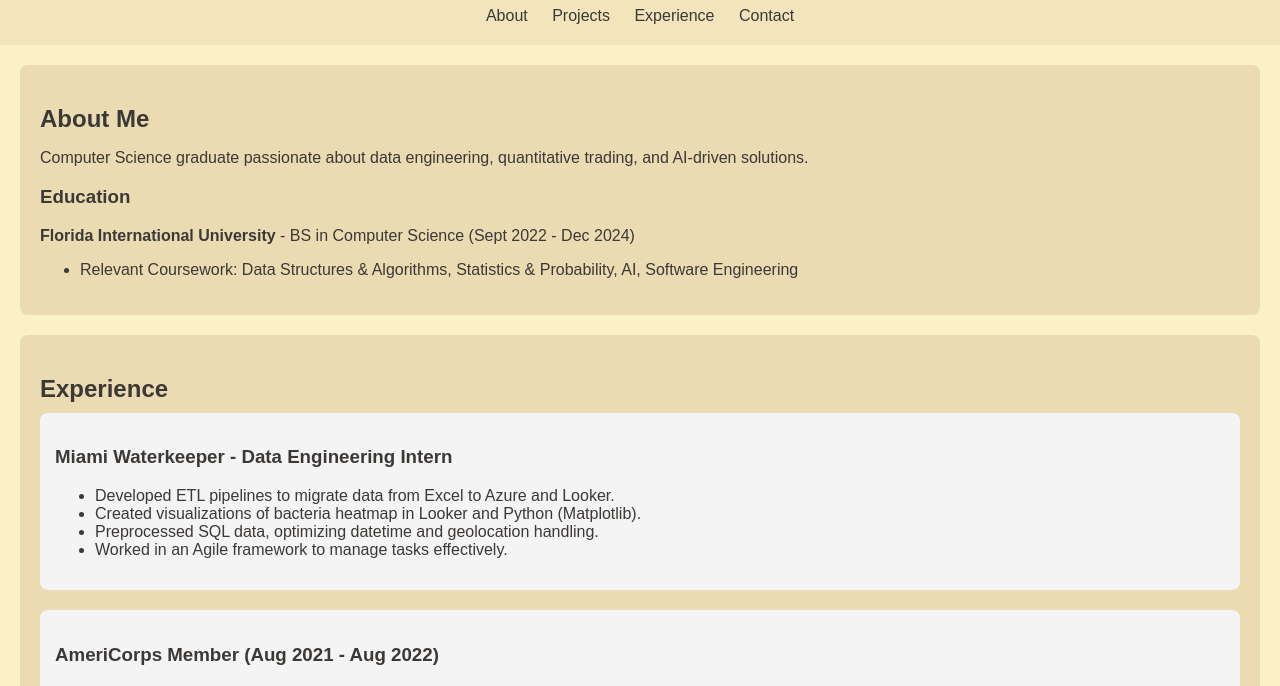
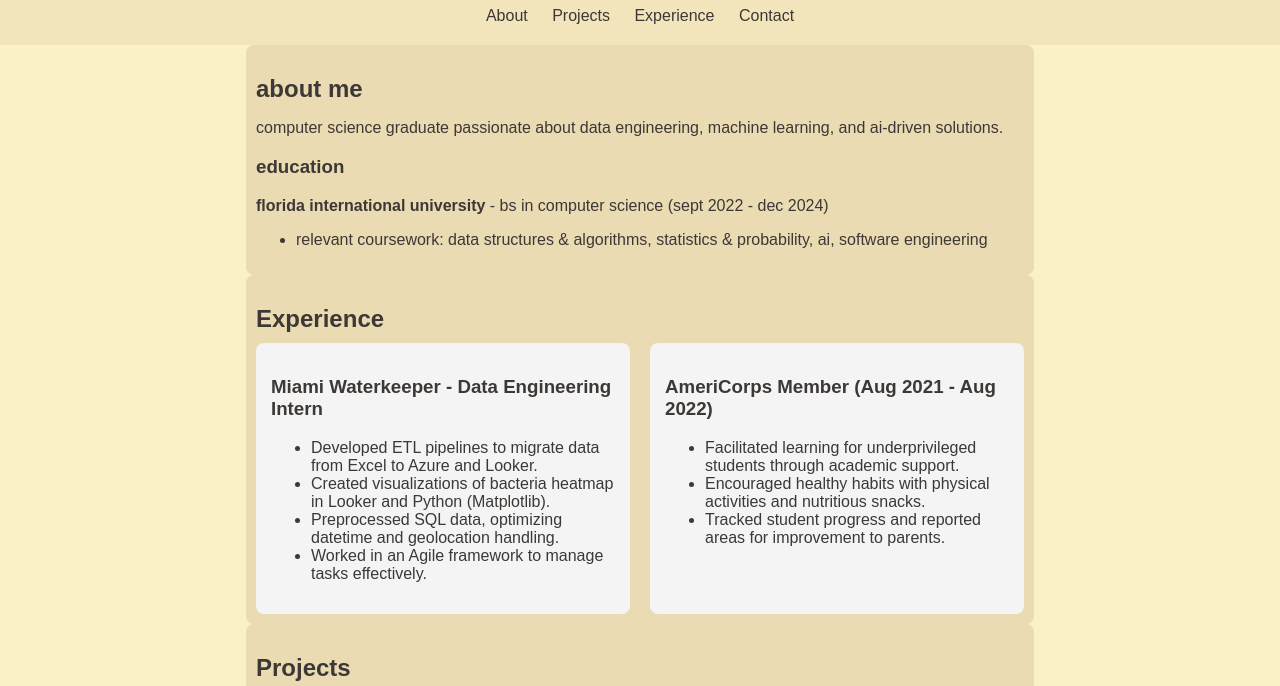
Before and after one commit to noddle-Cake/WebsiteTest, a website: page index.html in a window 1280 px wide. Shown: the part 81-767 px from the top of the page. Drawn offline with Linux system fonts and the light colour scheme.

Commit message:
update grid to show more information when on desktop browser testing on phone still in progress

```diff
--- a/index.html
+++ b/index.html
@@ -7,9 +7,9 @@
     <link rel="stylesheet" href="styles.css">
     <script defer src="index.js"></script>
 </head>
-<body>
-
-<header>
+<body class="light-theme">
+<div class="container">
+<header >
     <h1>Chris Servin</h1>
     <nav>
         <a href="#about">About</a>
@@ -18,24 +18,23 @@
         <a href="#contact">Contact</a>
     </nav>
 </header>
+</div>
+<!-- about section -->
+<section id="about" class="centered-section">
+    <h2>about me</h2>
+    <p>computer science graduate passionate about data engineering, machine learning, and ai-driven solutions.</p>
 
-<!-- ABOUT SECTION -->
-<section id="about">
-    <h2>About Me</h2>
-    <p>Computer Science graduate passionate about data engineering, quantitative trading, and AI-driven solutions.</p>
-
-    <h3>Education</h3>
-    <p><strong>Florida International University</strong> - BS in Computer Science (Sept 2022 - Dec 2024)</p>
+    <h3>education</h3>
+    <p><strong>florida international university</strong> - bs in computer science (sept 2022 - dec 2024)</p>
     <ul>
-        <li>Relevant Coursework: Data Structures & Algorithms, Statistics & Probability, AI, Software Engineering</li>
+        <li>relevant coursework: data structures & algorithms, statistics & probability, ai, software engineering</li>
     </ul>
 </section>
 
 <!-- EXPERIENCE SECTION -->
-<section id="experience">
+<section id="experience" class="centered-section">
     <h2>Experience</h2>
     <div class="list-container">
-
         <div class="element">
             <h3>Miami Waterkeeper - Data Engineering Intern</h3>
             <ul>
@@ -45,7 +44,6 @@
                 <li>Worked in an Agile framework to manage tasks effectively.</li>
             </ul>
         </div>
-
         <div class="element">
             <h3>AmeriCorps Member (Aug 2021 - Aug 2022)</h3>
             <ul>
@@ -58,7 +56,7 @@
 </section>
 
 <!-- PROJECTS SECTION -->
-<section id="projects">
+<section id="projects" class="centered-section">
     <h2>Projects</h2>
     <div class="list-container">
         <div class="element">
@@ -117,6 +115,7 @@
     </div>
 </section>
 
+
 <button id="themeToggle">🌙</button>
 
 <!-- CONTACT SECTION -->
--- a/styles.css
+++ b/styles.css
@@ -1,8 +1,8 @@
 /* Base Styles */
 .list-container {
-    display: flex;
-    flex-wrap: wrap;
-    justify-content: space-between;
+    display: grid;
+    grid-template-columns: repeat(auto-fit, minmax(300px, 1fr));
+    justify-content: center;
     gap: 20px;
 }
 
@@ -18,6 +18,22 @@
 @media (max-width: 768px) {
     .element {
         flex: 1 1 100%;
+    }
+}
+
+/* Centering for desktop only */
+@media (min-width: 768px) {
+    .list-container {
+        display: grid;
+        grid-template-columns: repeat(auto-fit, minmax(300px, 1fr));
+        justify-content: center;
+        gap: 20px;
+    }
+    .centered-section {
+        max-width: 60%;  /* Adjust the max width as needed */
+        margin: auto;     /* Center the section horizontally */
+        padding: 10px;    /* Optional padding for breathing room */
+        gap: 20px;
     }
 }
 
```
Lines whose indentation alone changed are shown as unchanged.
